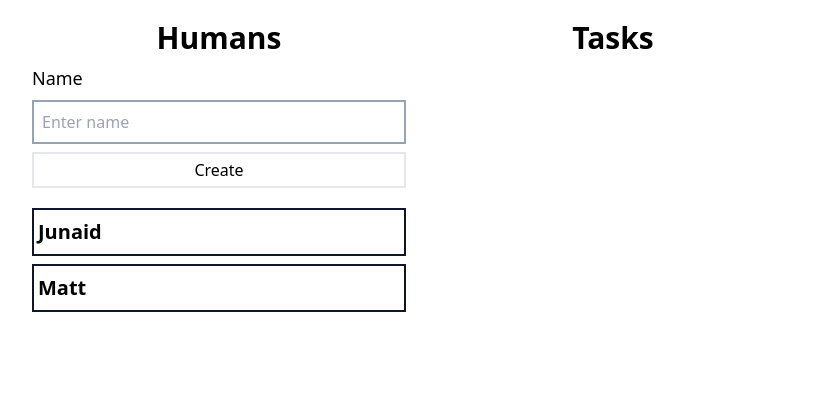
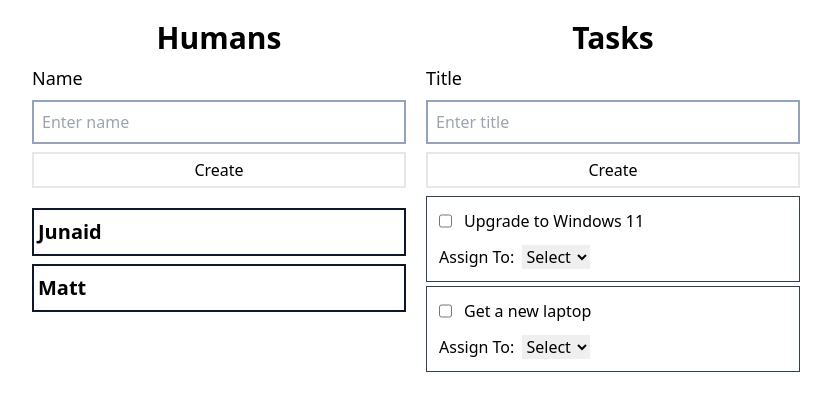
Before and after one commit to junaidshaikh-js/redux-toolkit-practise, a React (Create React App) app: page / in a window 1280 px wide. Shown: the top 410 px of the page, without its empty margins (224-1055 px from the left). Built offline with nearby package versions, Linux system fonts and the light colour scheme.

Commit message:
Task component and styling

```diff
--- a/src/components/AllTasks.tsx
+++ b/src/components/AllTasks.tsx
@@ -1,7 +1,32 @@
+import { useEffect } from "react";
+import { useAppDispatch, useAppSelector } from "../app/hooks";
+import { Task } from "../features/task/Task";
+import { getTasks } from "../features/task/taskSlice";
+import { CreateTask } from "./CreateTask";
+
 export const AllTasks = () => {
+  const { loading, tasks } = useAppSelector((state) => state.tasks);
+  const dispatch = useAppDispatch();
+
+  useEffect(() => {
+    dispatch(getTasks());
+  }, [dispatch]);
+
   return (
-    <section className="w-full text-center">
-      <h2 className="font-bold text-3xl">Tasks</h2>
+    <section className="w-full ">
+      <h2 className="font-bold text-3xl text-center">Tasks</h2>
+
+      <CreateTask />
+
+      {loading ? (
+        <h3 className="my-2 text-center">Loading...</h3>
+      ) : (
+        <div>
+          {tasks.map((_task) => {
+            return <Task task={_task} key={_task.id} />;
+          })}
+        </div>
+      )}
     </section>
   );
 };
--- /dev/null
+++ b/src/components/CreateTask.tsx
@@ -0,0 +1,36 @@
+import React, { useState } from "react";
+import { useAppDispatch } from "../app/hooks";
+import { taskSlice } from "../features/task/taskSlice";
+
+export const CreateTask = () => {
+  const [title, setTitle] = useState("");
+  const dispatch = useAppDispatch();
+
+  const hanldeCreateTask = (e: React.FormEvent<HTMLFormElement>) => {
+    e.preventDefault();
+
+    if (!title) return;
+
+    dispatch(taskSlice.actions.add(title));
+    setTitle("");
+  };
+
+  return (
+    <section className="my-2">
+      <form className="flex flex-col gap-2" onSubmit={hanldeCreateTask}>
+        <label htmlFor="name" className="text-lg">
+          Title
+        </label>
+        <input
+          type="text"
+          id="name"
+          placeholder="Enter title"
+          value={title}
+          onChange={(e) => setTitle(e.target.value)}
+          className="border-2 border-slate-400 p-2"
+        />
+        <button className="border-2 px-2 py-1">Create</button>
+      </form>
+    </section>
+  );
+};
--- /dev/null
+++ b/src/features/task/Task.tsx
@@ -0,0 +1,56 @@
+import { useAppDispatch, useAppSelector } from "../../app/hooks";
+import { taskSlice, taskType } from "./taskSlice";
+
+export const Task = ({ task }: { task: taskType }) => {
+  const humans = useAppSelector((state) => state.humans);
+  const dispatch = useAppDispatch();
+
+  return (
+    <article className="border border-slate-700 p-3 my-1">
+      <div className="flex gap-3">
+        <input
+          type="checkbox"
+          aria-label="mark-completed"
+          checked={task.isCompleted}
+          onChange={(e) =>
+            dispatch(
+              taskSlice.actions.toggleTask({
+                taskId: task.id,
+                completed: e.target.checked,
+              })
+            )
+          }
+        />
+        <h3>{task.title}</h3>
+      </div>
+
+      <div className="mt-3 justify-self-start">
+        <label htmlFor="select-human" className="mr-1">
+          Assign To:{" "}
+        </label>
+        <select
+          id="select-human"
+          value={task.assignedTo}
+          onChange={(e) => {
+            dispatch(
+              taskSlice.actions.assignTo({
+                taskId: task.id,
+                humanId: e.target.value,
+              })
+            );
+          }}
+        >
+          <option value="">Select</option>
+
+          {humans.map((_human) => {
+            return (
+              <option value={_human.id} key={_human.id}>
+                {_human.name}
+              </option>
+            );
+          })}
+        </select>
+      </div>
+    </article>
+  );
+};
```
